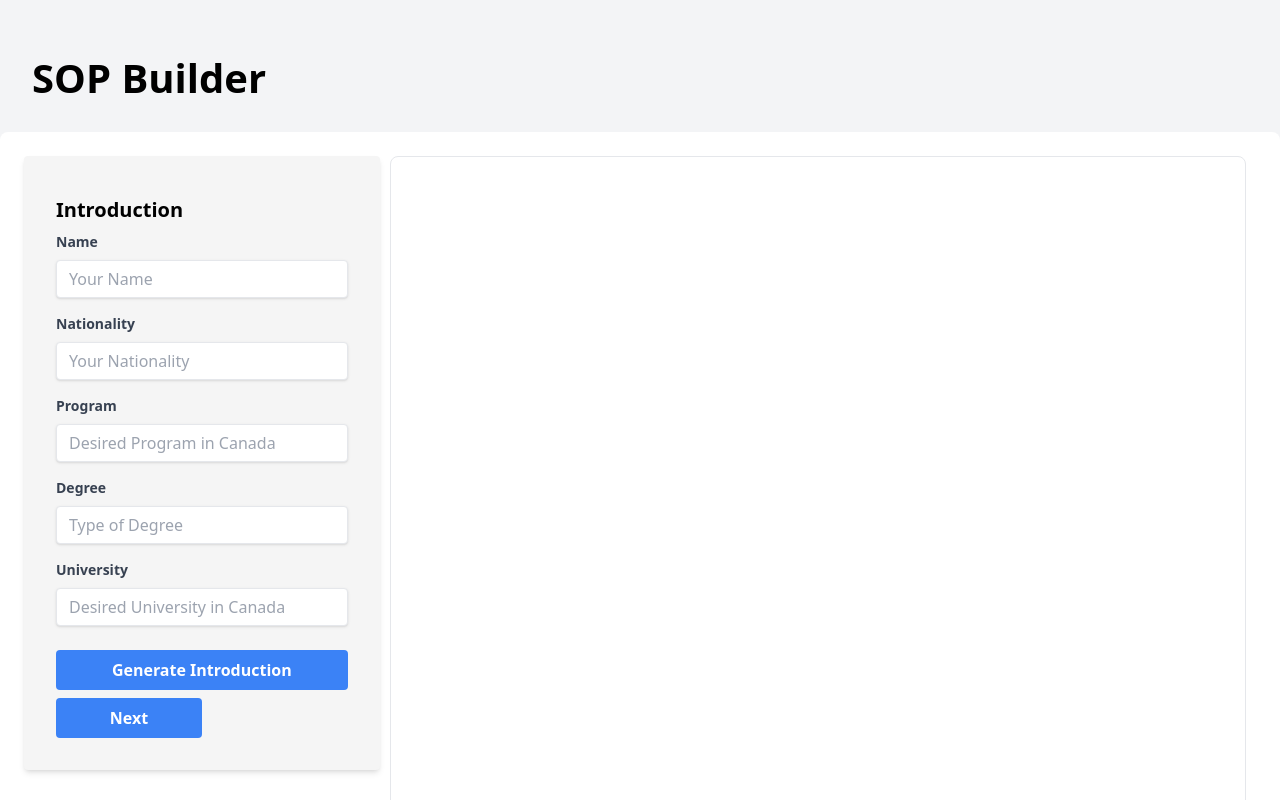
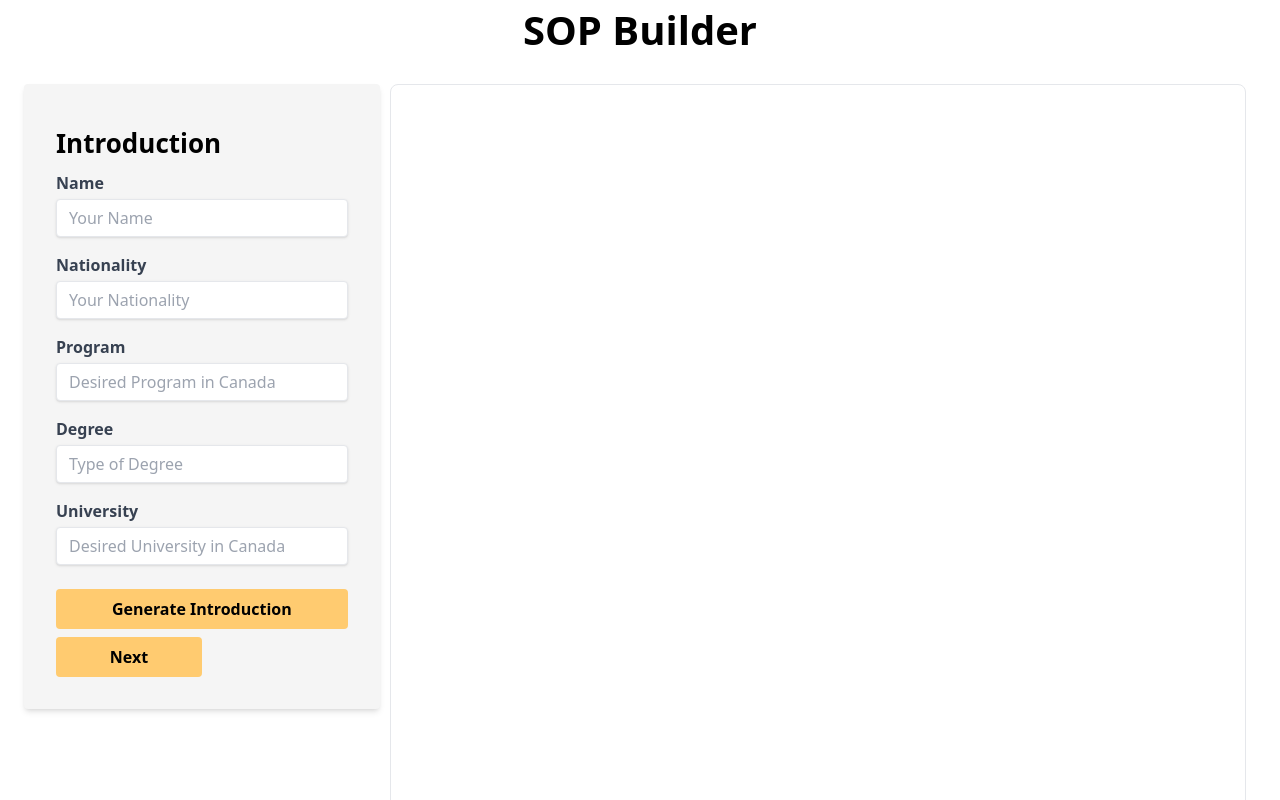
Before and after one commit to marmik28/sop-builder, a Next.js app: page / in a window 1280 px wide. Shown: the top 800 px of the page. Built offline with nearby package versions, Linux system fonts and the light colour scheme; no server answers.

Commit message:
Prompt and UI changes

```diff
--- a/components/ChatGPT.tsx
+++ b/components/ChatGPT.tsx
@@ -19,7 +19,7 @@ const ChatGPT: React.FC<ChatGPTProps> = ({ prompt }) => {
             messages: [
               {
                 role: "system",
-                content: "You are a professional SOP writer for Canada visa applications.",
+                content: "You write statement of purpose (SOP) for Canada visa applications.",
               },
               {
                 role: "user",
--- a/components/Form.tsx
+++ b/components/Form.tsx
@@ -54,11 +54,11 @@ const Form: React.FC<FormProps> = ({
   return (
     <div className="max-w-2xl">
       <form className="bg-[#f5f5f5] shadow-md rounded px-8 pt-6 pb-8 mb-4 text-size-tablet">
-        <h2 className="text-xl font-semibold mt-4 mb-2">{section.title}</h2>
+        <h2 className="text-[26px] font-semibold mt-4 mb-2">{section.title}</h2>
         {section.fields.map((field) => (
           <div className="mb-4" key={field.name}>
             <label
-              className="block text-gray-700 text-sm font-bold mb-2"
+              className="block text-gray-700 text-m font-bold mb-1"
               htmlFor={field.name}
             >
               {field.label}
@@ -78,7 +78,7 @@ const Form: React.FC<FormProps> = ({
 
         <div className="flex flex-col">
           <button
-            className="bg-blue-500 hover:bg-blue-700 text-white font-bold py-2 px-4 rounded focus:outline-none focus:shadow-outline mt-2"
+            className="bg-[#FFCB70] hover:bg-[#f59723] text-black font-semibold py-2 px-4 rounded focus:outline-none focus:shadow-outline mt-2"
             type="submit"
             onClick={handleSubmit}
           >
@@ -88,7 +88,7 @@ const Form: React.FC<FormProps> = ({
           <div className="flex flex-row">
             {currentSection > 0 && (
               <button
-                className="bg-blue-500 hover:bg-blue-700 text-white w-1/2 font-bold py-2 px-4 rounded focus:outline-none focus:shadow-outline mt-2 mr-4"
+                className="bg-[#FFCB70] hover:bg-[#f59723] text-black w-1/2 font-semibold py-2 px-4 rounded focus:outline-none focus:shadow-outline mt-2 mr-4"
                 type="button"
                 onClick={onPrevClick}
               >
@@ -98,7 +98,7 @@ const Form: React.FC<FormProps> = ({
 
             {currentSection < sections.length - 1 && (
               <button
-                className="bg-blue-500 hover:bg-blue-700 text-white w-1/2 font-bold py-2 px-4 rounded focus:outline-none focus:shadow-outline mt-2"
+                className="bg-[#FFCB70] hover:bg-[#f59723] text-black w-1/2 font-semibold py-2 px-4 rounded focus:outline-none focus:shadow-outline mt-2"
                 type="button"
                 onClick={onNextClick}
               >
--- a/components/formFields.json
+++ b/components/formFields.json
@@ -1,7 +1,7 @@
 [
   {
     "title": "Introduction",
-    "sectionPrompt": "Using only 250 words and 2 paragraphs compose an introduction for a Statement of Purpose (SOP) for a Canada Visa application, incorporating the following details:",
+    "sectionPrompt": "In 250-300 words AND two paragraphs, craft an introduction for a Statement of Purpose for a Canada Visa application. This introduction should contain the following personal details:",
     "fields": [
       {
         "name": "name",
@@ -37,7 +37,7 @@
   },
   {
     "title": "Educational Background",
-    "sectionPrompt": "What prompt should go here?",
+    "sectionPrompt": "Compose a detailed and engaging Educational Background section for a Statement of Purpose for a Canada Visa application. In about 300-350 words, structured in 2-3 paragraphs, this section should reflect on the applicant's academic journey, major achievements, and relevant experiences. It should also illustrate how their educational background has prepared them for the desired program in Canada:",
     "fields": [
       {
         "name": "educationLevel",
@@ -115,7 +115,7 @@
   },
   {
     "title": "Study Plans",
-    "sectionPrompt": "Using only 250 words and 2 paragraphs compose a Why choose this university section for a Statement of Purpose (SOP) for a Canada Visa application, incorporating the following details:",
+    "sectionPrompt": "In a succinct 300-350-words, two-paragraph format, articulate your study plans for the Canada Visa SOP. This section should convincingly explain your choice of university and course, and how it aligns with your career and personal growth objectives. Additionally, address any shift in your field of study and the rationale behind it:",
     "fields": [
       {
         "name": "fieldOfStudy",
--- a/pages/index.tsx
+++ b/pages/index.tsx
@@ -11,17 +11,14 @@ const Home: React.FC = () => {
   const [currentSection, setCurrentSection] = useState(0);
 
   const handleFormSubmit = (formData: any) => {
-    // Get the current section data
     const currentFormFields = formFields[currentSection];
 
-    // Construct the prompt dynamically using formField.prompt and formData
     const prompt = `${
       currentFormFields.sectionPrompt}
       \n${currentFormFields.fields.map((field: any) => `${field.label}: ${formData[field.name]}`)
       .join(",\n")},
-      \nEnsure that the language is formal, engaging, and aligned to establish a strong SOP.`;
+      \nEnsure that the language is formal but human like, engaging, and aligned to establish a strong SOP.`;
 
-    // Set the generatedText with the response
     setGeneratedText(prompt);
     setKey((prevKey) => prevKey + 1);
   };
@@ -35,9 +32,9 @@ const Home: React.FC = () => {
   };
 
   return (
-    <div className="min-h-screen bg-gray-100 py-12">
-      <h1 className="text-[40px] pl-[32px] font-semibold mb-6">SOP Builder</h1>
-      <div className="container mx-auto p-6 bg-white rounded-lg shadow-lg ">
+    <div className="min-h-screen">
+      <div className="flex items-center justify-center"><h1 className="text-[40px] font-semibold">SOP Builder</h1></div>
+      <div className="container mx-auto p-6 bg-white">
         <div className="flex responsive-container">
           <div className="form-container w-[500px]">
             <Form
```
